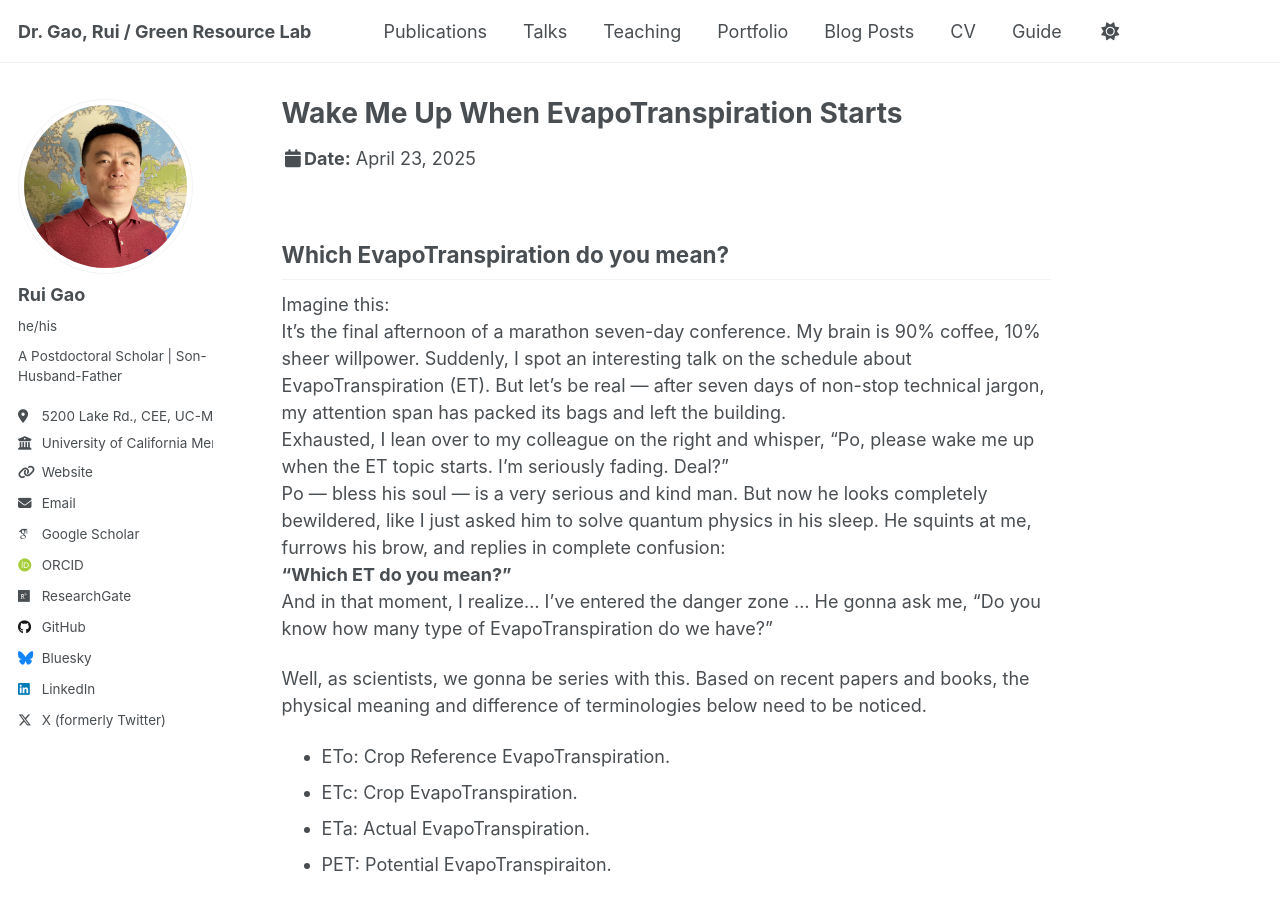
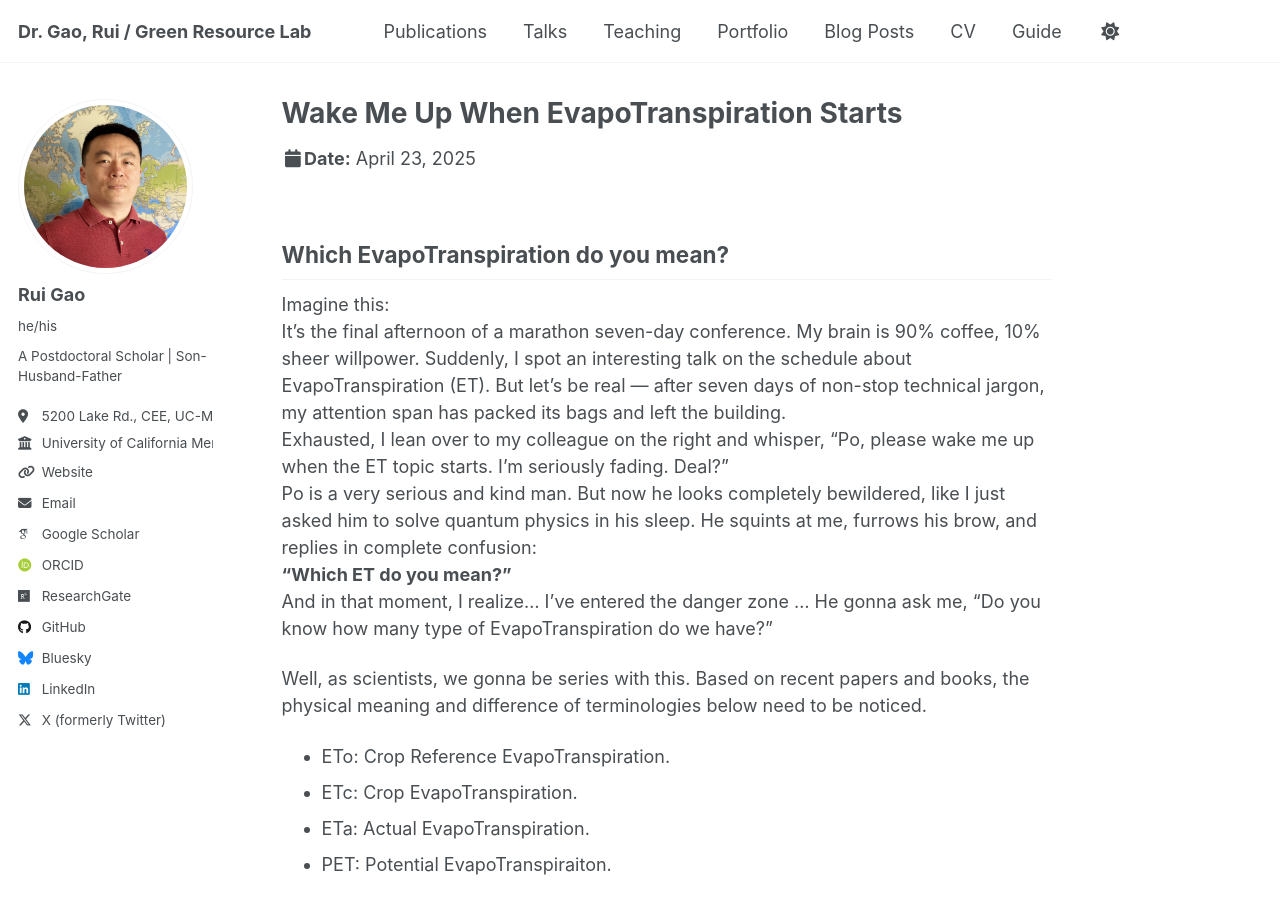
Before and after one commit to RuiGao9/RuiGao9.github.io, a Jekyll site: the page built from _talks/2014-03-01-talk-3.md, in a window 1280 px wide and 900 px high. Built offline with Jekyll 4.4.1, drawn with Linux system fonts in a browser that asks for light colours; some web fonts are replaced.

Commit message:
Update 2014-03-01-talk-3.md

```diff
--- a/_talks/2014-03-01-talk-3.md
+++ b/_talks/2014-03-01-talk-3.md
@@ -13,7 +13,7 @@ Which EvapoTranspiration do you mean?
 Imagine this:<br>
 It's the final afternoon of a marathon seven-day conference. My brain is 90% coffee, 10% sheer willpower. Suddenly, I spot an interesting talk on the schedule about EvapoTranspiration (ET). But let's be real — after seven days of non-stop technical jargon, my attention span has packed its bags and left the building.<br>
 Exhausted, I lean over to my colleague on the right and whisper, "Po, please wake me up when the ET topic starts. I'm seriously fading. Deal?"<br>
-Po — bless his soul — is a very serious and kind man. But now he looks completely bewildered, like I just asked him to solve quantum physics in his sleep. He squints at me, furrows his brow, and replies in complete confusion:<br>
+Po is a very serious and kind man. But now he looks completely bewildered, like I just asked him to solve quantum physics in his sleep. He squints at me, furrows his brow, and replies in complete confusion:<br>
 **"Which ET do you mean?"**<br>
 And in that moment, I realize… I've entered the danger zone ... He gonna ask me, "Do you know how many type of EvapoTranspiration do we have?"<br>
 
```
